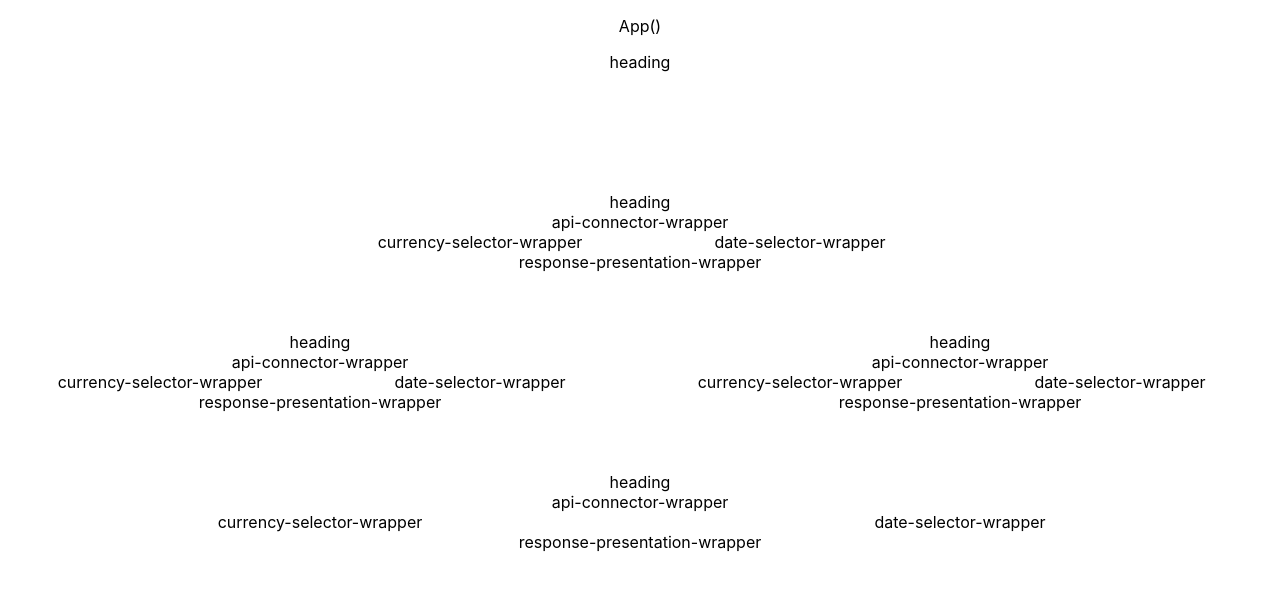
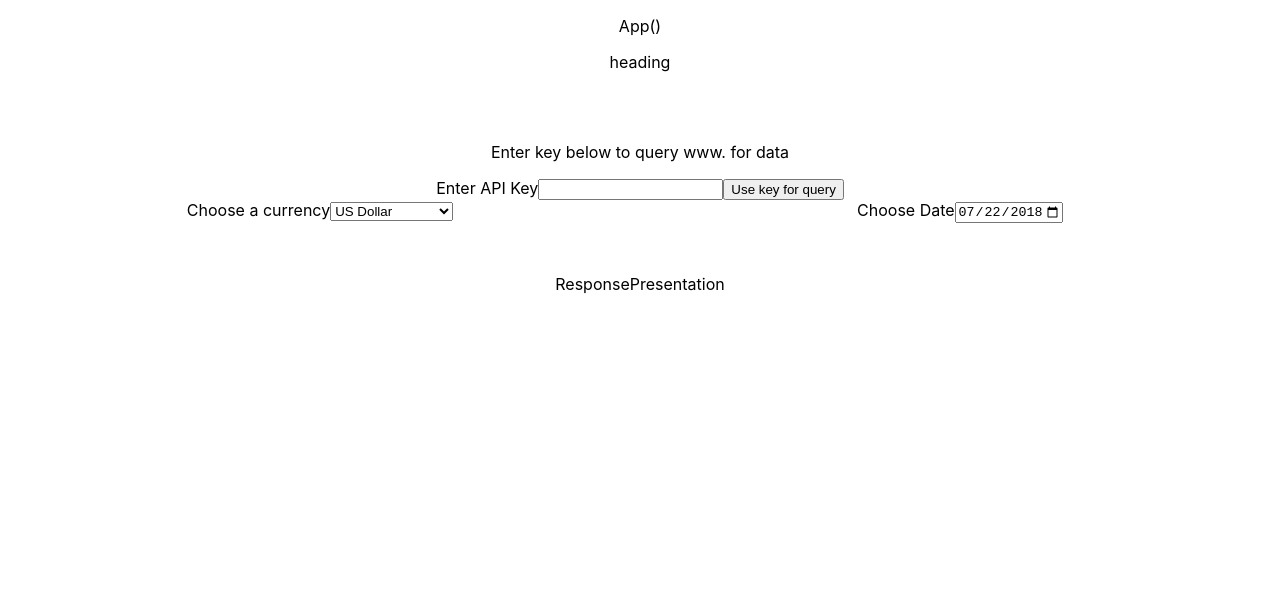
Before and after one commit to GlebHelg/ts-react-api, a React (Create React App) app: page / in a window 1280 px wide. Shown: the top 590 px of the page. Built offline with nearby package versions, Linux system fonts and the light colour scheme.

Commit message:
Some more html structure

```diff
--- a/src/Components/APIConnector/ApiConnector.css
+++ b/src/Components/APIConnector/ApiConnector.css
@@ -1,13 +1,3 @@
-.main-grid {
-    display: grid;
-    grid-template-columns: repeat(4, 1fr);
-    grid-template-rows: repeat(7, 1fr);
-    grid-column-gap: 0px;
-    grid-row-gap: 0px;
+.api-connector{
+
 }
-
-.heading { grid-area: 1 / 2 / 2 / 4; }
-.api-connector-wrapper { grid-area: 2 / 2 / 3 / 4; }
-.currency-selector-wrapper { grid-area: 3 / 1 / 4 / 3; }
-.date-selector-wrapper { grid-area: 3 / 3 / 4 / 5; }
-.response-presentation-wrapper { grid-area: 4 / 1 / 8 / 5; }
--- a/src/Components/APIConnector/ApiConnector.tsx
+++ b/src/Components/APIConnector/ApiConnector.tsx
@@ -3,22 +3,13 @@ import "./ApiConnector.css";
 
 const ApiConnector = () => {
   return (
-    <div className="main-grid">
-      <div className="heading">
-      heading
-      </div>
-      <div className="api-connector-wrapper">
-      api-connector-wrapper
-      </div>
-      <div className="currency-selector-wrapper">
-      currency-selector-wrapper
-      </div>
-      <div className="date-selector-wrapper">
-      date-selector-wrapper
-      </div>
-      <div className="response-presentation-wrapper">
-      response-presentation-wrapper
-      </div>
+    <div className="api-connector">
+      <p>Enter key below to query www. for data</p>
+      <form>
+        <label htmlFor="api-key-input">Enter API Key</label>
+        <input type="text" name="api-key-input" id="api-key-input" />
+        <button type="submit">Use key for query</button>
+      </form>
     </div>
   );
 }
--- a/src/Components/CurrencySelector/CurrencySelector.tsx
+++ b/src/Components/CurrencySelector/CurrencySelector.tsx
@@ -3,22 +3,14 @@ import "./CurrencySelector.css";
 
 const CurrencySelector = () => {
   return (
-    <div className="main-grid">
-      <div className="heading">
-      heading
-      </div>
-      <div className="api-connector-wrapper">
-      api-connector-wrapper
-      </div>
-      <div className="currency-selector-wrapper">
-      currency-selector-wrapper
-      </div>
-      <div className="date-selector-wrapper">
-      date-selector-wrapper
-      </div>
-      <div className="response-presentation-wrapper">
-      response-presentation-wrapper
-      </div>
+    <div className="">
+      <label htmlFor="currencies">Choose a currency</label>
+      <select name="currencies" id="currencies">
+        <option value="usd">US Dollar</option>
+        <option value="nok">Norwegian krone</option>
+        <option value="gbp">Pound sterling</option>
+        <option value="sek">Svedish krone</option>
+      </select>
     </div>
   );
 }
--- a/src/Components/DateSelector/DateSelector.tsx
+++ b/src/Components/DateSelector/DateSelector.tsx
@@ -3,22 +3,12 @@ import "./DateSelector.css";
 
 const DateSelector = () => {
   return (
-    <div className="main-grid">
-      <div className="heading">
-      heading
-      </div>
-      <div className="api-connector-wrapper">
-      api-connector-wrapper
-      </div>
-      <div className="currency-selector-wrapper">
-      currency-selector-wrapper
-      </div>
-      <div className="date-selector-wrapper">
-      date-selector-wrapper
-      </div>
-      <div className="response-presentation-wrapper">
-      response-presentation-wrapper
-      </div>
+    <div className="">
+      <label htmlFor="start">Choose Date</label>
+
+      <input type="date" id="start" name="trip-start"
+            value="2018-07-22"
+            min="2018-01-01" max="2022-05-31" />
     </div>
   );
 }
--- a/src/Components/ResponsePresentation/ResponsePresentation.tsx
+++ b/src/Components/ResponsePresentation/ResponsePresentation.tsx
@@ -3,22 +3,8 @@ import "./ResponsePresentation.css";
 
 const ResponsePresentation = () => {
   return (
-    <div className="main-grid">
-      <div className="heading">
-      heading
-      </div>
-      <div className="api-connector-wrapper">
-      api-connector-wrapper
-      </div>
-      <div className="currency-selector-wrapper">
-      currency-selector-wrapper
-      </div>
-      <div className="date-selector-wrapper">
-      date-selector-wrapper
-      </div>
-      <div className="response-presentation-wrapper">
-      response-presentation-wrapper
-      </div>
+    <div className="">
+      ResponsePresentation
     </div>
   );
 }
```
